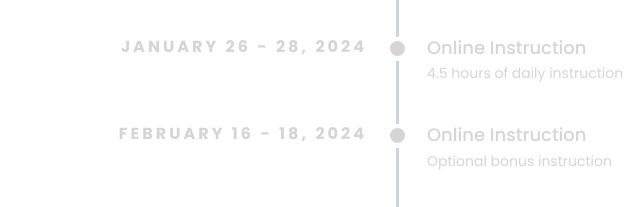
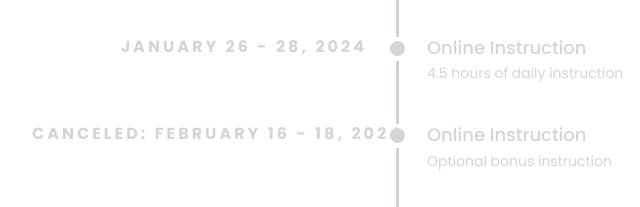
Before and after one commit to allgreen2/annarbor1, a plain HTML site: page index.html in a window 1280 px wide. Shown: the part 2612-2819 px from the top of the page, 243-883 px from the left. Drawn offline with nearby package versions, Linux system fonts and the light colour scheme; a script that the page names is missing.

Commit message:
Update index.html

```diff
--- a/index.html
+++ b/index.html
@@ -242,7 +242,7 @@
                         </li>
                         <li class="timeline-item">
                             <div class="timeline-info">
-                                <span>February 16 - 18, 2024</span>
+                                <span>Canceled:  February 16 - 18, 2024</span>
                             </div>
                             <div class="timeline-marker"></div>
                             <div class="timeline-content">
```
